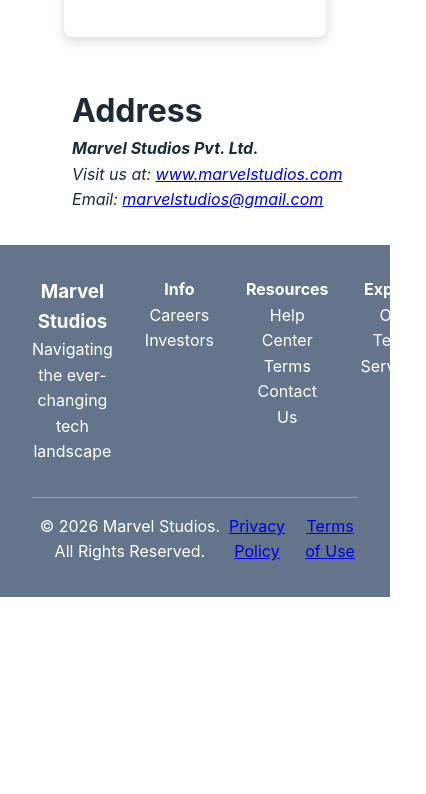
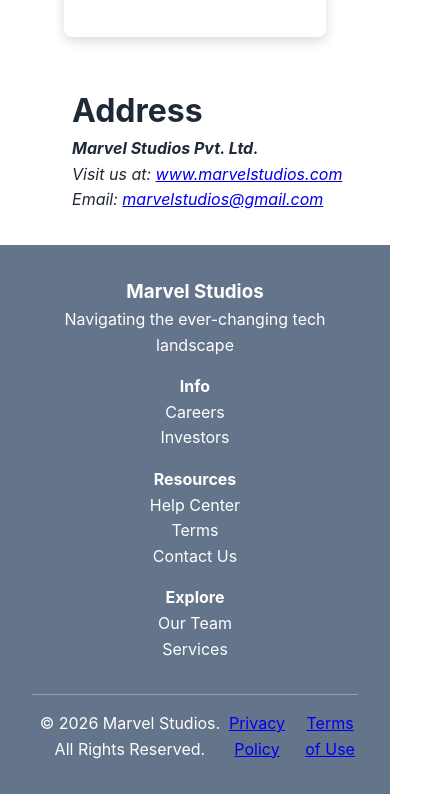
Before and after one commit to yasin-vonnue/Phase1-Week2, a plain HTML site: page Day5/about.html in a window 390 px wide. Shown: the part 3521-4315 px from the top of the page, 426 px wide, since content can reach past the window. Before the commit the page ends 4118 px from the top, so only its background shows below. Drawn offline with Linux system fonts and the light colour scheme.

Commit message:
fix:added responsiveness for the footer as well

```diff
--- a/Day5/CSS/components.css
+++ b/Day5/CSS/components.css
@@ -125,6 +125,20 @@
   .values-grid {
     grid-template-columns: 1fr;
   }
+
+  .footer-columns {
+    flex-direction: column;
+    text-align: center;
+  }
+
+  .footer-columns {
+    flex-direction: column;
+    gap: 1rem;
+  }
+
+  .legal-links {
+    justify-content: center;
+  }
 }
 
 @media (max-width: 480px) {
```
